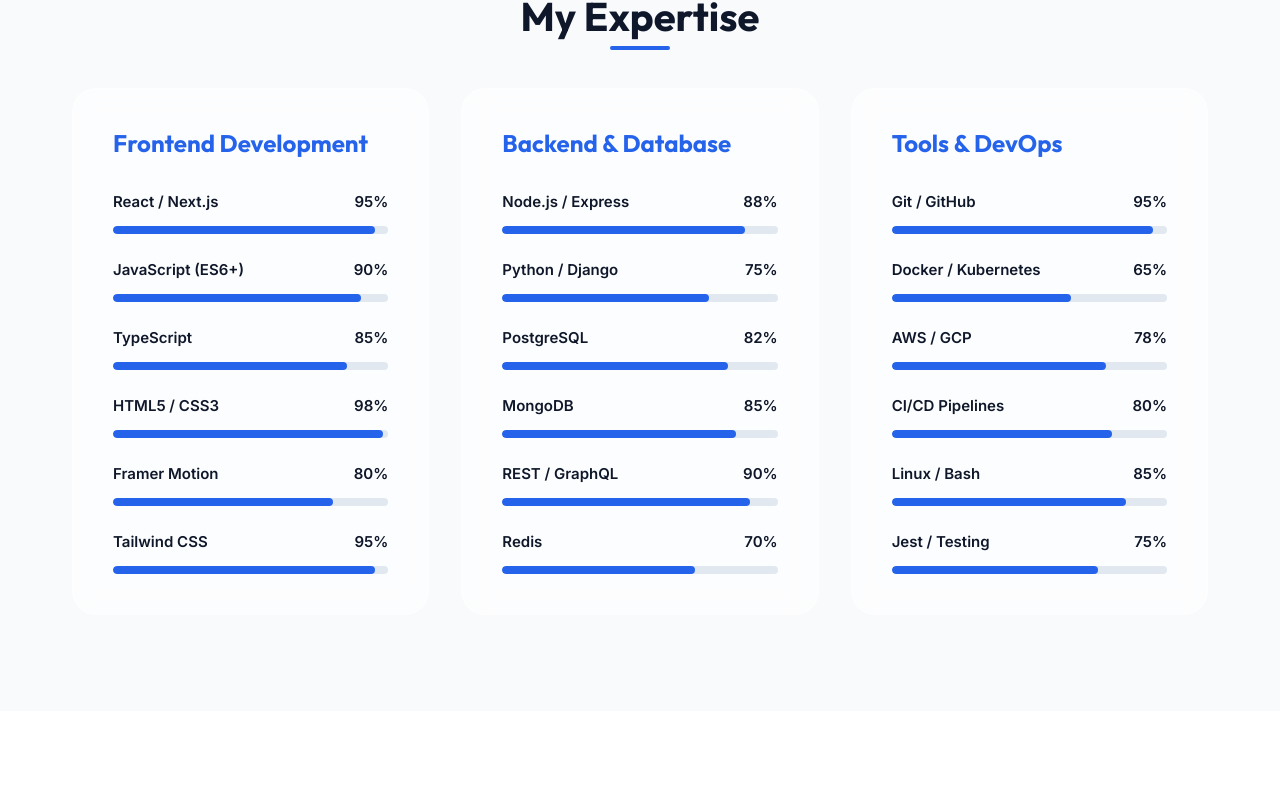
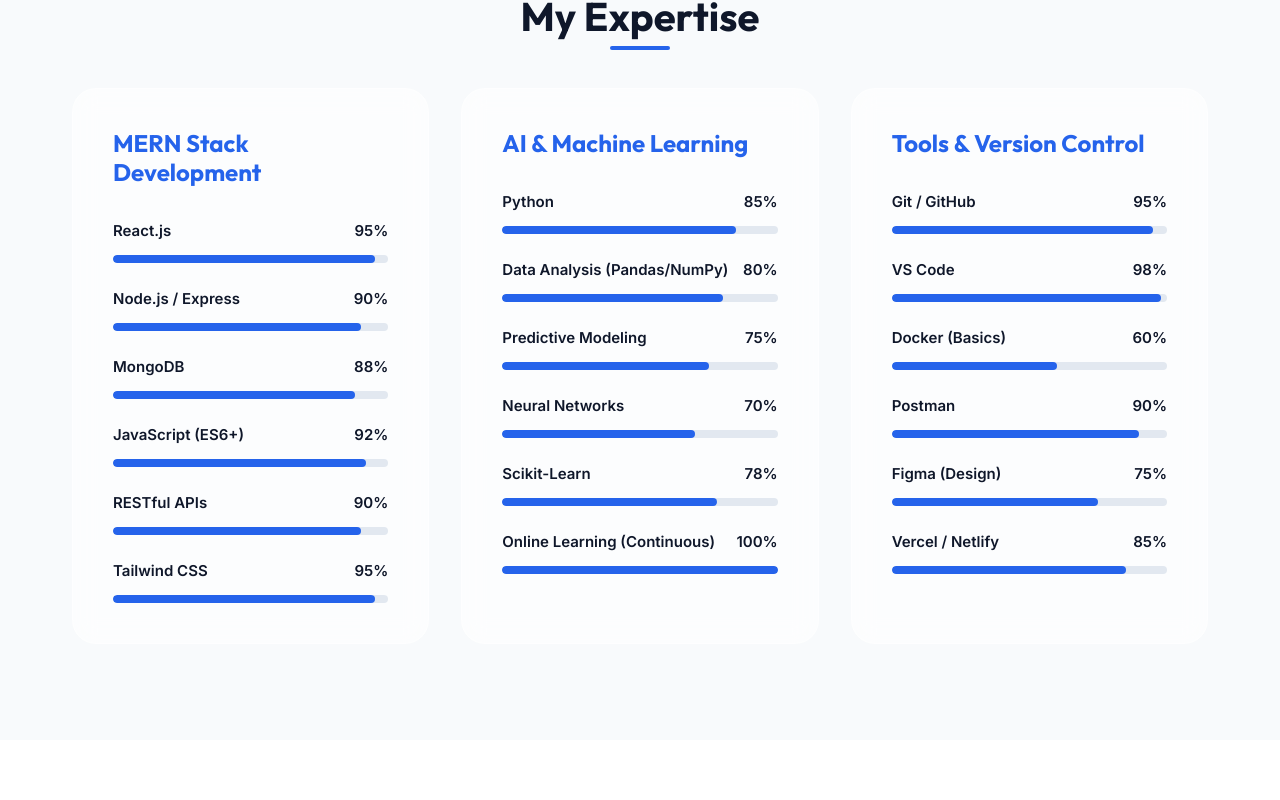
Before and after one commit to devlondon47-spec/Portfolio-Website, a React (Vite) app: page / in a window 1280 px wide. Shown: the part 2020-2820 px from the top of the page. Built offline with nearby package versions, Linux system fonts and the light colour scheme.

Commit message:
Personalize portfolio for Ansh and update contact info

```diff
--- a/src/components/About.jsx
+++ b/src/components/About.jsx
@@ -6,7 +6,7 @@
     { icon: <Code size={20} />, label: 'Experience', value: 'Freshman' },
     { icon: <Briefcase size={20} />, label: 'Projects', value: '10+' },
     { icon: <User size={20} />, label: 'Learning', value: 'Continuous' },
-    { icon: <GraduationCap size={20} />, label: 'Education', value: 'B.Tech/B.E.' },
+    { icon: <GraduationCap size={20} />, label: 'Education', value: 'BCA' },
   ];
 
   return (
--- a/src/components/Contact.jsx
+++ b/src/components/Contact.jsx
@@ -52,7 +52,7 @@
                 <div className="method-icon"><Mail size={20} /></div>
                 <div>
                   <h4>Email</h4>
-                  <p>hello@johndoe.com</p>
+                  <p>anshpatel8780@gmail.com</p>
                 </div>
               </div>
               <div className="method">
@@ -87,11 +87,11 @@
             <form onSubmit={handleSubmit} className="contact-form">
               <div className="form-group">
                 <label>Full Name</label>
-                <input type="text" name="name" placeholder="John Doe" required />
+                <input type="text" name="name" placeholder="Ansh" required />
               </div>
               <div className="form-group">
                 <label>Email Address</label>
-                <input type="email" name="email" placeholder="john@example.com" required />
+                <input type="email" name="email" placeholder="ansh@example.com" required />
               </div>
               <div className="form-group">
                 <label>Subject</label>
--- a/src/components/Footer.jsx
+++ b/src/components/Footer.jsx
@@ -30,7 +30,7 @@
 
       <div className="footer-bottom">
         <div className="container">
-          <p>© {new Date().getFullYear()} Ansh. Made with <Heart size={14} className="heart-icon" /> and React.</p>
+          <p>© {new Date().getFullYear()} Ansh Patel. Made with <Heart size={14} className="heart-icon" /> and React.</p>
         </div>
       </div>
 
--- a/src/components/Hero.jsx
+++ b/src/components/Hero.jsx
@@ -80,7 +80,7 @@
         >
           <div className="blob-bg"></div>
           <div className="image-wrapper">
-             <img src="https://images.unsplash.com/photo-1507003211169-0a1dd7228f2d?auto=format&fit=crop&q=80&w=400" alt="John Doe" />
+             <img src="https://images.unsplash.com/photo-1507003211169-0a1dd7228f2d?auto=format&fit=crop&q=80&w=400" alt="Ansh" />
           </div>
         </motion.div>
       </div>
--- a/src/components/Skills.jsx
+++ b/src/components/Skills.jsx
@@ -3,36 +3,36 @@
 const Skills = () => {
   const skillCategories = [
     {
-      title: 'Frontend Development',
+      title: 'MERN Stack Development',
       skills: [
-        { name: 'React / Next.js', level: 95 },
-        { name: 'JavaScript (ES6+)', level: 90 },
-        { name: 'TypeScript', level: 85 },
-        { name: 'HTML5 / CSS3', level: 98 },
-        { name: 'Framer Motion', level: 80 },
+        { name: 'React.js', level: 95 },
+        { name: 'Node.js / Express', level: 90 },
+        { name: 'MongoDB', level: 88 },
+        { name: 'JavaScript (ES6+)', level: 92 },
+        { name: 'RESTful APIs', level: 90 },
         { name: 'Tailwind CSS', level: 95 },
       ]
     },
     {
-      title: 'Backend & Database',
+      title: 'AI & Machine Learning',
       skills: [
-        { name: 'Node.js / Express', level: 88 },
-        { name: 'Python / Django', level: 75 },
-        { name: 'PostgreSQL', level: 82 },
-        { name: 'MongoDB', level: 85 },
-        { name: 'REST / GraphQL', level: 90 },
-        { name: 'Redis', level: 70 },
+        { name: 'Python', level: 85 },
+        { name: 'Data Analysis (Pandas/NumPy)', level: 80 },
+        { name: 'Predictive Modeling', level: 75 },
+        { name: 'Neural Networks', level: 70 },
+        { name: 'Scikit-Learn', level: 78 },
+        { name: 'Online Learning (Continuous)', level: 100 },
       ]
     },
     {
-      title: 'Tools & DevOps',
+      title: 'Tools & Version Control',
       skills: [
         { name: 'Git / GitHub', level: 95 },
-        { name: 'Docker / Kubernetes', level: 65 },
-        { name: 'AWS / GCP', level: 78 },
-        { name: 'CI/CD Pipelines', level: 80 },
-        { name: 'Linux / Bash', level: 85 },
-        { name: 'Jest / Testing', level: 75 },
+        { name: 'VS Code', level: 98 },
+        { name: 'Docker (Basics)', level: 60 },
+        { name: 'Postman', level: 90 },
+        { name: 'Figma (Design)', level: 75 },
+        { name: 'Vercel / Netlify', level: 85 },
       ]
     }
   ];
```
